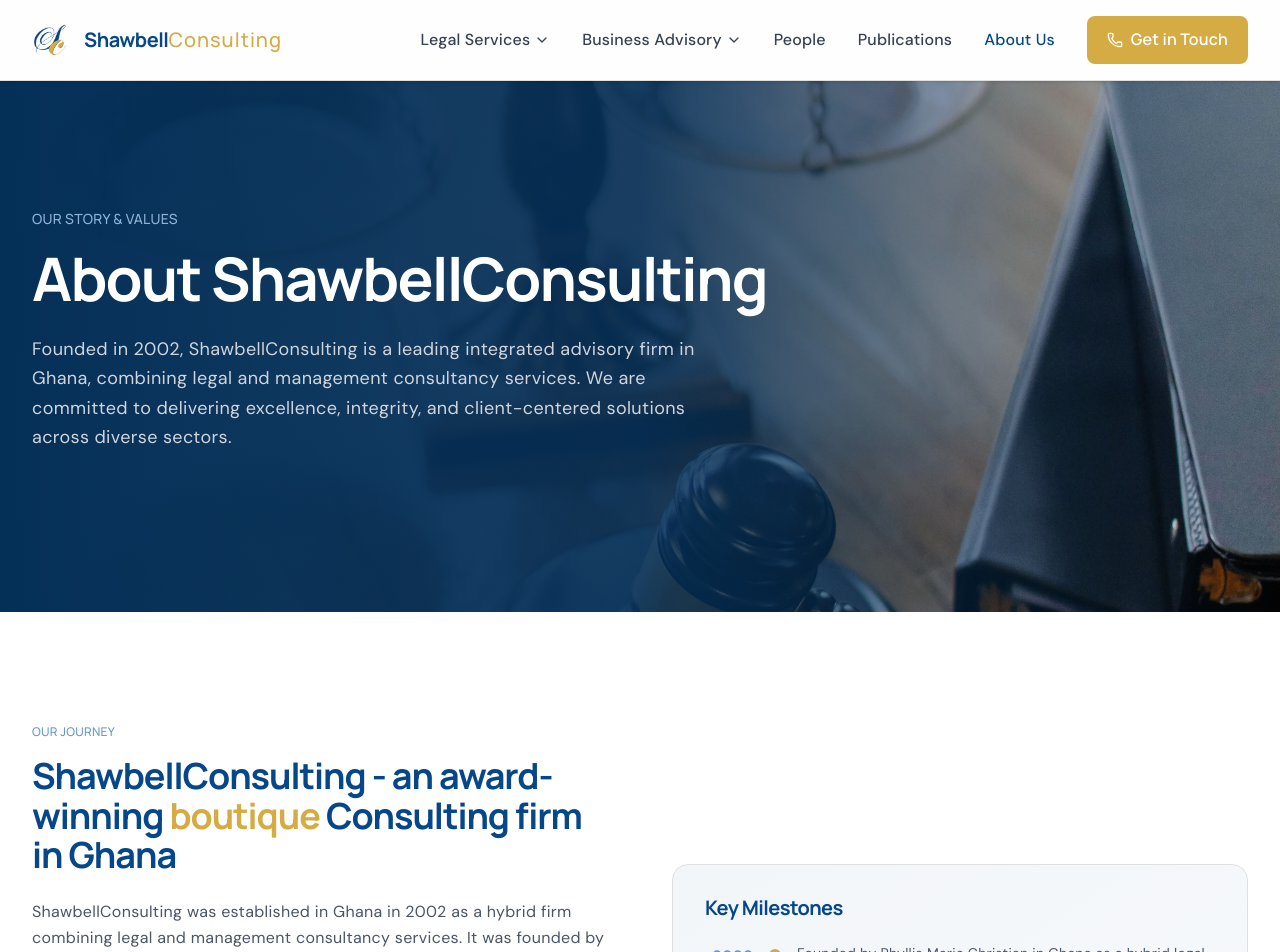
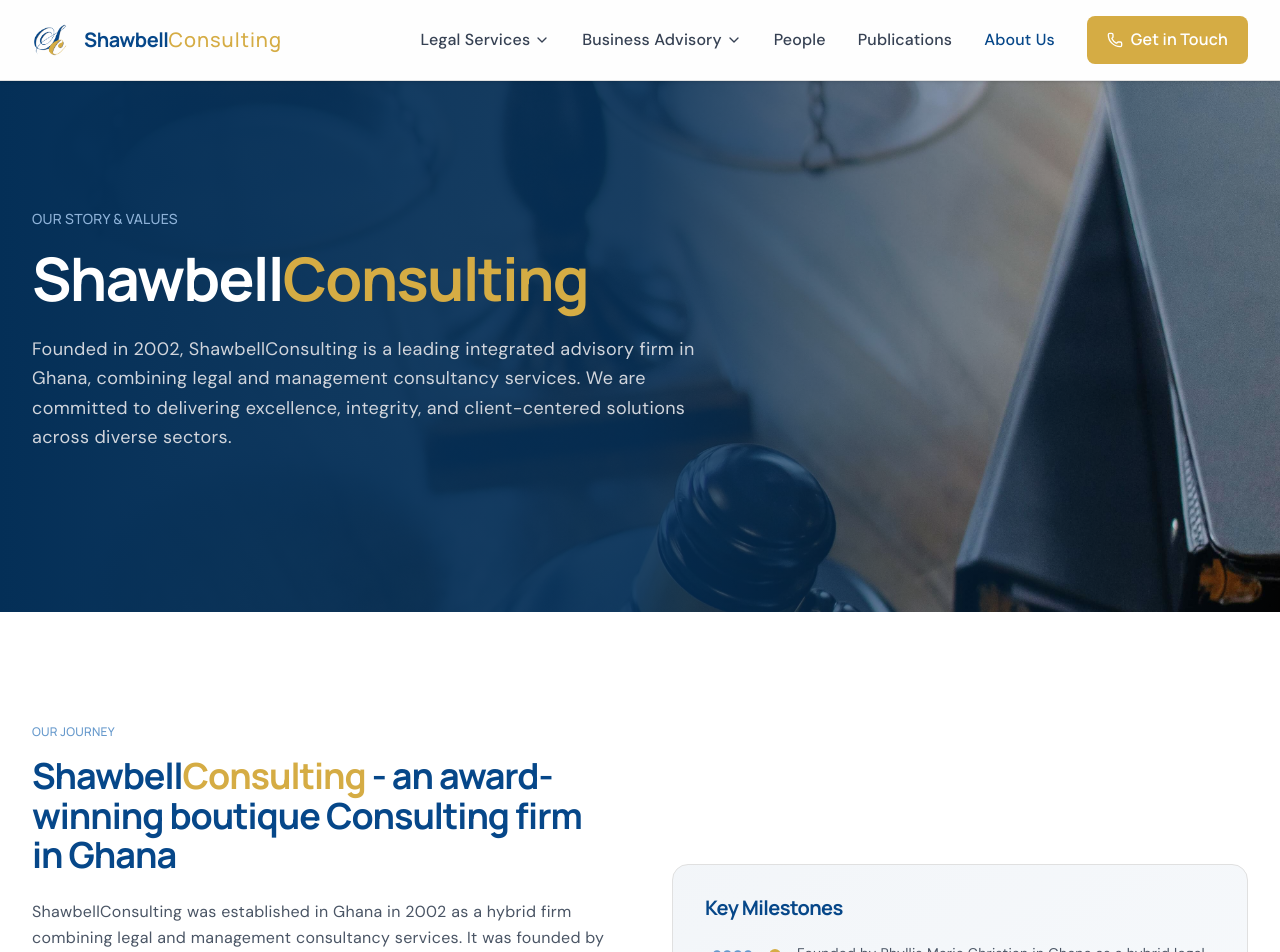
Before and after one commit to Puzzle-Fxr/shawbellconsulting, a React (Vite) app: page /about in a window 1280 px wide. Shown: the top 952 px of the page. Built offline with nearby package versions, Linux system fonts and the light colour scheme.

Commit message:
Changed hero comp to react.node for more customisation variety

```diff
--- a/src/components/PageHero.tsx
+++ b/src/components/PageHero.tsx
@@ -3,7 +3,7 @@
 import { ArrowRight } from 'lucide-react';
 
 interface PageHeroProps {
-  title: string;
+  title: React.ReactNode;
   subtitle: string;
   image?: string;
   description?: string;
@@ -18,7 +18,7 @@
       <div className="absolute inset-0 z-0">
         <img
           src={image} // 2. Removed the string quotes
-          alt={title} // Best practice: Use the title for better accessibility (SEO)
+          alt={typeof title === 'string' ? title : ''} // Best practice: Use the title for better accessibility (SEO)
           className="w-full h-full object-cover"
         />
         {/* Your custom multi-stop gradient overlay sitting right on top of the image */}
--- a/src/pages/About.tsx
+++ b/src/pages/About.tsx
@@ -8,7 +8,7 @@
   return (
     <div className="page-enter">
       <PageHero
-        title="About ShawbellConsulting"
+        title={<>Shawbell<span className="text-pumpkin">Consulting</span></>}
         subtitle="Our Story & Values"
         image="images/deskscale.jpg"
         description="Founded in 2002, ShawbellConsulting is a leading integrated advisory firm in Ghana, combining legal and management consultancy services. We are committed to delivering excellence, integrity, and client-centered solutions across diverse sectors."
@@ -26,8 +26,8 @@
             >
               <p className="font-heading font-medium text-xs uppercase tracking-wider text-ocean mb-4">Our Journey</p>
               <h2 className="font-heading font-bold text-3xl md:text-4xl text-steel leading-tight mb-6">
-                ShawbellConsulting - an award-winning
-                <span className="text-pumpkin"> boutique </span>Consulting firm in Ghana
+                Shawbell<span className="text-pumpkin">Consulting</span> - an award-winning
+                boutique Consulting firm in Ghana
               </h2>
               <p className="text-gray-600 leading-relaxed mb-4">
                 ShawbellConsulting was established in Ghana in 2002 as a hybrid firm combining legal and management consultancy services. It was founded by Phyllis Maria Christian, who — after 13 years at Price Waterhouse Associates and its successor firm Ernst & Young in Ghana — set out to build a firm delivering superior professional standards locally. In 2009, the firm established the Ghana Institute of Consulting (GIC) to support capacity building and business performance nationally.
```
